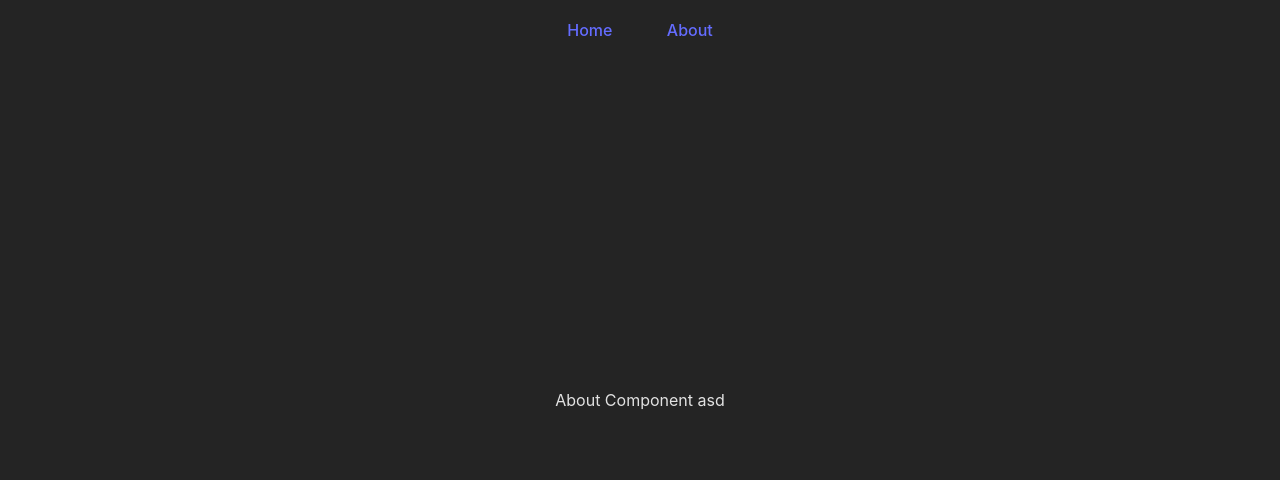
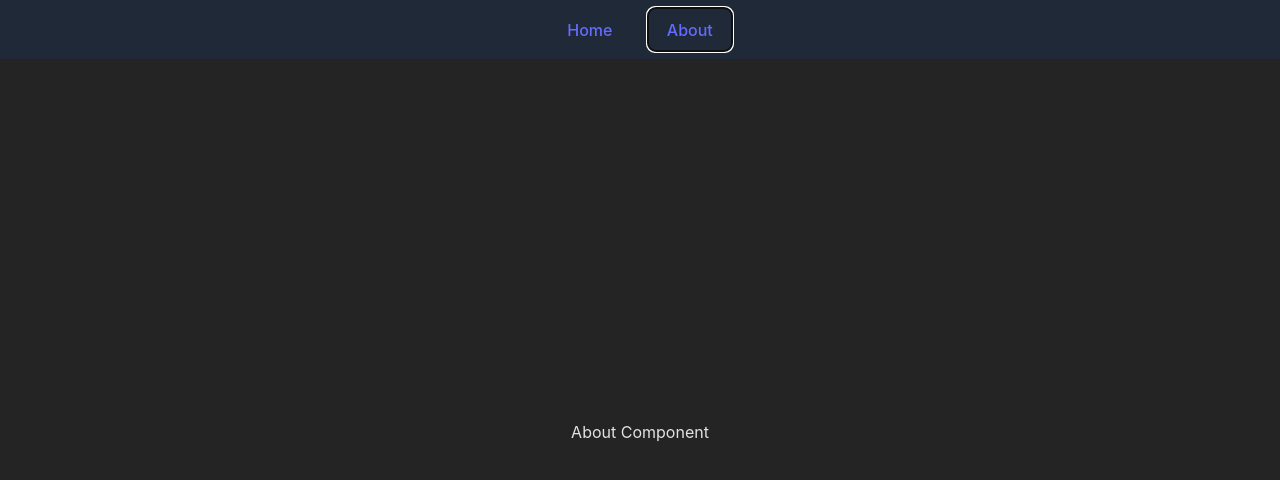
Before and after one commit to MaciejKlis/Vue3-app, a Vue app: page /about in a window 1280 px wide. Shown: the top 480 px of the page. Built offline with nearby package versions, Linux system fonts and the light colour scheme.

Commit message:
Dedicated page for each crypto

```diff
--- a/src/App.vue
+++ b/src/App.vue
@@ -4,13 +4,17 @@
 
 <template>
   <div>
-    <nav class="fixed top-0 left-0 w-full bg-aqua-200 flex justify-center">
-      <button class="m-2">
-        <router-link to="/">Home</router-link>
-      </button>
-      <button class="m-2">
-        <router-link to="/about">About</router-link>
-      </button>
+    <nav class="fixed top-0 left-0 w-full bg-gray-800 flex justify-center">
+      <router-link active-class="active" to="/">
+        <button class="m-2" class-ac>
+          Home
+        </button>
+      </router-link>
+      <router-link active-class="active" to="/about">
+        <button class="m-2">
+          About
+        </button>
+      </router-link>
     </nav>
     <RouterView />
   </div>
--- a/src/api/cryptoService.ts
+++ b/src/api/cryptoService.ts
@@ -2,10 +2,24 @@ import axios from 'axios';
 
 const baseUrl = 'https://api.coingecko.com/api/v3/'
 
+const apiConfig = {
+    currency: 'pln'
+}
+
 const fetchTop100Coins = async () => {
     const reqParams = {
         method: 'get',
-        url: baseUrl + 'coins/markets?vs_currency=pln&order=market_cap_desc&per_page=100&page=1&sparkline=false'
+        url: `${baseUrl}coins/markets?vs_currency=${apiConfig.currency}&order=market_cap_desc&per_page=100&page=1&sparkline=false`
+    }
+
+    const response = await axios(reqParams);
+    return response.data;
+}
+
+const fetchCoinChartData = async (id:string) => {
+    const reqParams = {
+        method: 'get',
+        url: `${baseUrl}coins/${id}/market_chart?vs_currency=${apiConfig.currency}&days=max`
     }
 
     const response = await axios(reqParams);
@@ -13,5 +27,6 @@ const fetchTop100Coins = async () => {
 }
 
 export {
-    fetchTop100Coins
+    fetchTop100Coins,
+    fetchCoinChartData
 }
--- a/src/components/Table.vue
+++ b/src/components/Table.vue
@@ -39,7 +39,9 @@ defineProps<{
             <img class="max-h-5" :src="coin.image" :alt="coin.symbol">
         </td>
         <td>
-            {{ coin.name }}
+            <router-link :to="('/coin/' + coin.id)">
+                {{ coin.name }}
+            </router-link>
         </td>
         <td>
             {{ coin.current_price }} PLN
--- a/src/router.ts
+++ b/src/router.ts
@@ -1,12 +1,14 @@
 import { createRouter, createWebHistory } from 'vue-router'
 import Home from './views/Home.vue'
 import About from './views/About.vue'
+import Coin from './views/Coin.vue'
 
 const router = createRouter({
     history: createWebHistory(),
     routes: [
         {path: '/', name: 'Home', component: Home},
         {path: '/about', name: 'About', component: About},
+        {path: '/coin/:id', name: 'Coin', component: Coin}
     ]
 })
 
--- a/src/stores/cryptoStore.ts
+++ b/src/stores/cryptoStore.ts
@@ -1,16 +1,17 @@
 import { reactive, computed } from 'vue';
 import { defineStore } from 'pinia';
-import { fetchTop100Coins } from '../api/cryptoService'
+import { fetchTop100Coins, fetchCoinChartData } from '../api/cryptoService'
 import CryptoCoin from '../types/cryptoCoin';
 
 export const useCryptoStore = defineStore('crypto', () => {
     //State
     const cryptoTop100:Array<CryptoCoin> = reactive([])
 
-    //Getter
+    //Getters
     const top100 = computed(() => cryptoTop100);
+    const getCoinWithId = computed(id => cryptoTop100.find(coin => coin.id === id))
 
-    //Action
+    //Actions
     async function getTop100Coins() {
         if(cryptoTop100.length) return
 
@@ -20,5 +21,20 @@ export const useCryptoStore = defineStore('crypto', () => {
         })
     }
 
-    return {top100, getTop100Coins};
+    async function getCoinChartData(id:string) {
+        //Check top100 is fetched
+        if(cryptoTop100.length === 0) await getTop100Coins();
+
+        const coinData = cryptoTop100.find(coin => coin.id === id) as CryptoCoin
+
+        //Check if chart is already fetched
+        if(coinData.chart) return;
+
+        //Get chart
+        const chart = await fetchCoinChartData(id);
+
+        coinData.chart = chart;
+    }
+
+    return {top100, getCoinWithId, getTop100Coins, getCoinChartData};
 })
--- a/src/style.css
+++ b/src/style.css
@@ -63,5 +63,10 @@ button:focus-visible {
 #app {
   max-width: 1280px;
   margin: 0 auto;
-  padding: 2rem;
+  padding: 6rem 2rem 2rem 2rem;
+
 }
+
+.active > button {
+  outline: 4px auto -webkit-focus-ring-color;
+}
--- a/src/types/cryptoCoin.ts
+++ b/src/types/cryptoCoin.ts
@@ -25,4 +25,5 @@ export default interface CryptoCoin {
     symbol: string;
     total_supply: number;
     total_volume: number;
+    chart?: Array<[number, number]>;
 }
--- a/src/views/About.vue
+++ b/src/views/About.vue
@@ -1,6 +1,5 @@
 <template>
     <div>
         About Component
-        asd
     </div>
 </template>
--- /dev/null
+++ b/src/views/Coin.vue
@@ -0,0 +1,17 @@
+<script setup lang="ts">
+import { useRoute } from 'vue-router'
+import { useCryptoStore } from '../stores/cryptoStore';
+import { computed } from "vue";
+
+const route = useRoute()
+const id = route.params.id as string
+
+const cryptoStore = useCryptoStore();
+//fetch chart data
+cryptoStore.getCoinChartData(id);
+const coin = cryptoStore.top100.find(c => c.id === id)
+</script>
+
+<template>
+{{coin}}
+</template>
```
